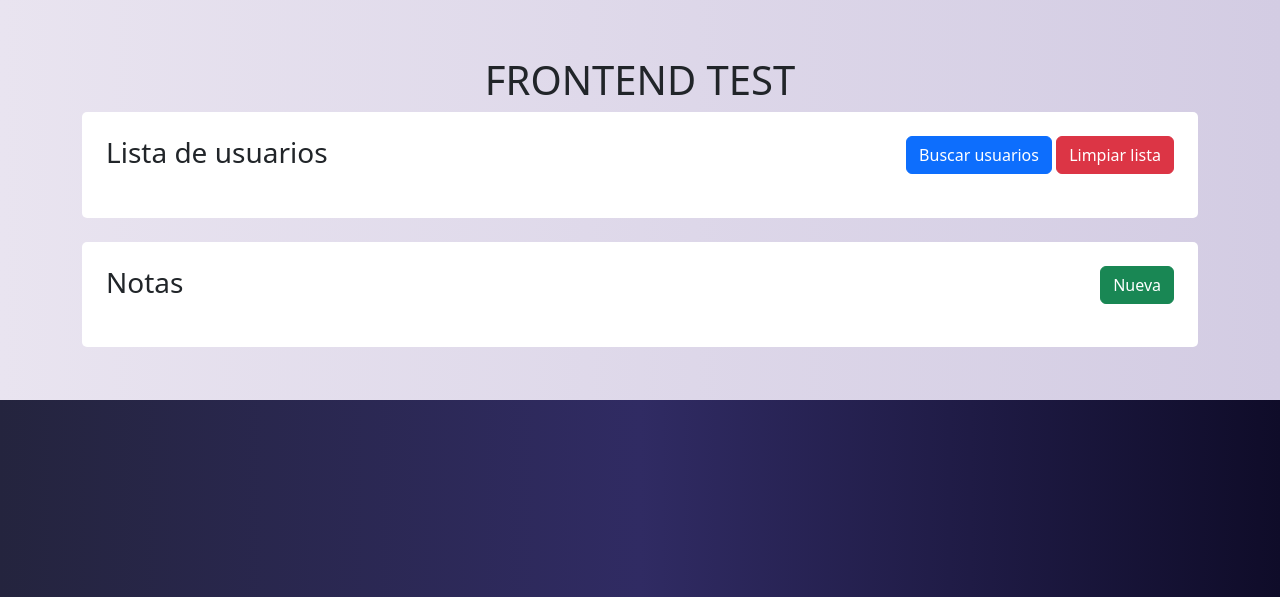
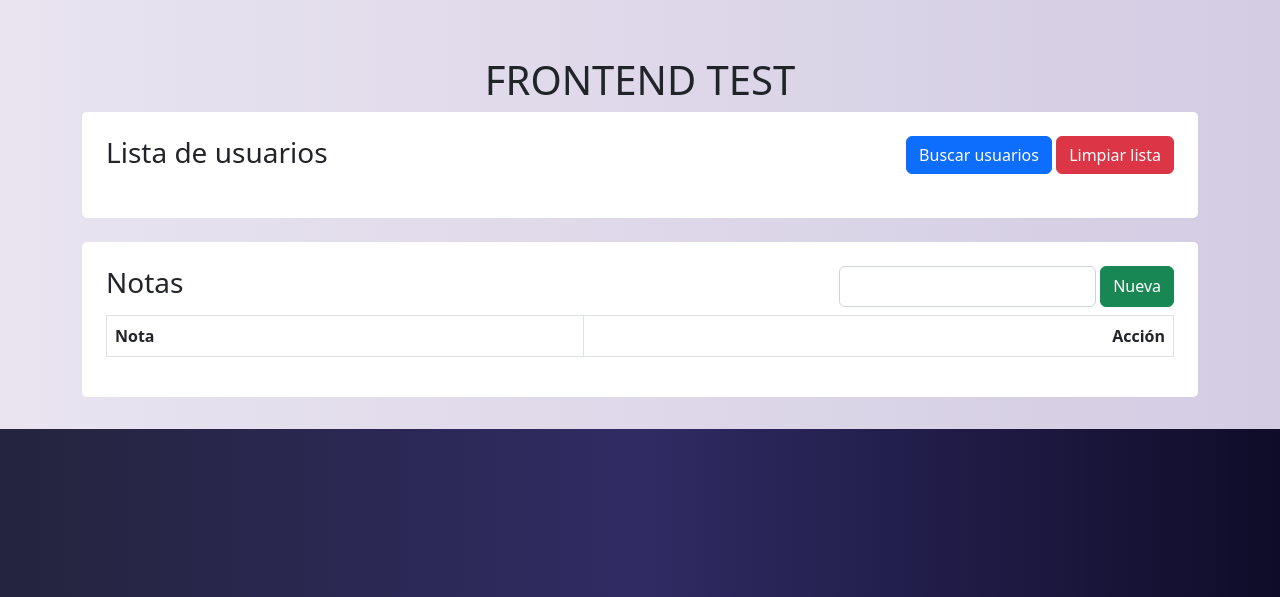
Before and after one commit to lautarobarba/demo-front-back-django, a Django app: template frontend/frontend/app/templates/index.html in a window 1280 px wide. Shown: the top 597 px of the page. Run offline with Django 4.2, Linux system fonts and the light colour scheme; the template is opened without the code that fills it, so the values that code supplies are empty; data comes from the database, SQL or seed files in the repository.

Commit message:
Se agrego seccion de notas

```diff
--- a/frontend/frontend/app/static/css/custom.css
+++ b/frontend/frontend/app/static/css/custom.css
@@ -17,3 +17,7 @@ body {
   padding: 1.5rem;
   border-radius: 5px;
 }
+
+.text-right {
+  text-align: right;
+}
--- a/frontend/frontend/app/static/js/custom.js
+++ b/frontend/frontend/app/static/js/custom.js
@@ -9,16 +9,15 @@ const buscarBtn = document.getElementById('buscar-button');
 buscarBtn.addEventListener('click', () => {
 	console.log('Buscando usuarios...');
 
-	fetch('http://127.0.0.1:7000/users/?format=json')
+	fetch('http://127.0.0.1:7000/users/?format=json', { method: 'get' })
 		.then(response => response.json())
 		.then(data => {
-			console.log(data);
-
 			// El array que queremos esta en el atributo result
 			const usuarios = data.results;
+			console.log(usuarios);
 
 			// Voy a agregar los usuarios a la lista vacia
-			const listadeUsuariosVacia =  document.getElementById('lista-de-usuarios');
+			const listadeUsuariosVacia = document.getElementById('lista-de-usuarios');
 			usuarios.forEach(user => {
 				const itemUsuario = document.createElement('li');
 				itemUsuario.textContent = `${user.username} (${user.email})`;
@@ -35,15 +34,108 @@ limpiarBtn.addEventListener('click', () => {
 	console.log('Limpiando lista...');
 
 	// Voy a agregar los usuarios a la lista vacia
-	const listadeUsuarios =  document.getElementById('lista-de-usuarios');
+	const listadeUsuarios = document.getElementById('lista-de-usuarios');
 	listadeUsuarios.textContent = null;
 });
 
 
 // ================== NOTAS ==============================
+// Funcion para agregar una nota a la tabla
+const agregarNotaATabla = (nota) => {
+	const tablaNotas = document.getElementById('tabla-de-notas');
+
+	// Renglon de la tabla
+	const tableRow = document.createElement('tr');
+	// Casilla del renglon con la nota
+	const tableData1 = document.createElement('td');
+	// Casilla del renglon con el boton eliminar
+	const tableData2 = document.createElement('td');
+	// Boton eliminar
+	const botonEliminar = document.createElement('button');
+
+	// 1° Le agrego el texto eliminar
+	botonEliminar.textContent = 'ELIMINAR';
+	// 2° Le doy estilos de bootstrap
+	botonEliminar.classList.add('btn');
+	botonEliminar.classList.add('text-danger');
+
+	// Cuando se clickea voy a enviar una request para eliminar la nota
+	botonEliminar.addEventListener('click', () => {
+		console.log(`Eliminando nota: ${nota.id}`);
+
+		// Elimino la nota usando el backend
+		const bodyData = { id: nota.id };
+		const JsonBodyData = JSON.stringify(bodyData);
+		console.log(JsonBodyData);
+		fetch('http://127.0.0.1:7000/notas/', {
+			method: 'delete',
+			headers: {
+				'Accept': 'application/json',
+				'Content-Type': 'application/json'
+			},
+			body: JsonBodyData
+		}).then(() => {
+			// Elimino la nota visualmente de la tabla
+			tableRow.remove();
+		});
+
+	});
+
+	// Agrego la nota a la casilla1
+	tableData1.textContent = `${nota.contenido}`;
+	// Agrego el boton eliminar a la casilla2
+	tableData2.appendChild(botonEliminar);
+	tableData2.classList.add('text-right');
+
+	// Agreno las celdas al renglon de la tabla
+	tableRow.appendChild(tableData1);
+	tableRow.appendChild(tableData2);
+
+	// Agrego el renglon a la tabla
+	tablaNotas.appendChild(tableRow);
+}
+
 // Cuando se carga la pagina busco automaticamente todas las notas
-// TODO:
+fetch('http://127.0.0.1:7000/notas/', { method: 'get' })
+	.then(response => response.json())
+	.then(data => {
+		// En este endpoint no hay paginado asi que las notas estan en data
+		const notas = data;
+		console.log(notas);
+
+		// Voy las notas a la tabla
+		notas.forEach(nota => {
+			agregarNotaATabla(nota);
+		});
+	});
 
 // Crear nueva nota
+const botonCrear = document.getElementById('crear-nota-button');
+botonCrear.addEventListener('click', () => {
+	const inputData = document.getElementById('data-nueva');
+	const contenido = inputData.value;
 
-// Borrar nota
+	// Creo la nueva nota usando el backend
+	console.log(contenido);
+	const bodyData = { contenido: contenido };
+	const JsonBodyData = JSON.stringify(bodyData);
+	console.log(JsonBodyData);
+	fetch('http://127.0.0.1:7000/notas/', {
+		method: 'POST',
+		headers: {
+			'Accept': 'application/json',
+			'Content-Type': 'application/json'
+		},
+		body: JsonBodyData
+	})
+	.then(response => response.json())
+	.then(data => {
+		// En data recibo la nota creada
+		const nuevaNota = data;
+		console.log(nuevaNota);
+		agregarNotaATabla(nuevaNota);
+	});
+
+	// Borro el campo input
+	inputData.value = '';
+});
--- a/frontend/frontend/app/templates/index.html
+++ b/frontend/frontend/app/templates/index.html
@@ -47,19 +47,26 @@
 			<!-- Espacio -->
 			<br />
 
-			<!-- Sección usuarios -->
+			<!-- Sección notas -->
 			<section id="notas" class="paper">
 
 				<!-- Encabezado -->
 				<div class="d-flex justify-content-between">
-					<h3 id="header-usuarios">Notas</h3>
-					<div>
+					<h3 id="header-notas">Notas</h3>
+					<div class="d-flex">
+						<input id="data-nueva" class="form-control"></input>
+						&nbsp; <!-- Esto solo es un espacio -->
 						<button id="crear-nota-button" class="btn btn-success">Nueva</button>
 					</div>
 				</div>
 
-				<!-- Lista de usuarios -->
-				<ul id="lista-de-usuarios"></ul>
+				<!-- Lista de notas -->
+				<table class="table table-bordered mt-2" id="tabla-de-notas">
+					<tr>
+						<th>Nota</th>
+						<th class="text-right">Acción</th>
+					</tr>
+				</table>
 			</section>
 		</div>
 	</div>
```
